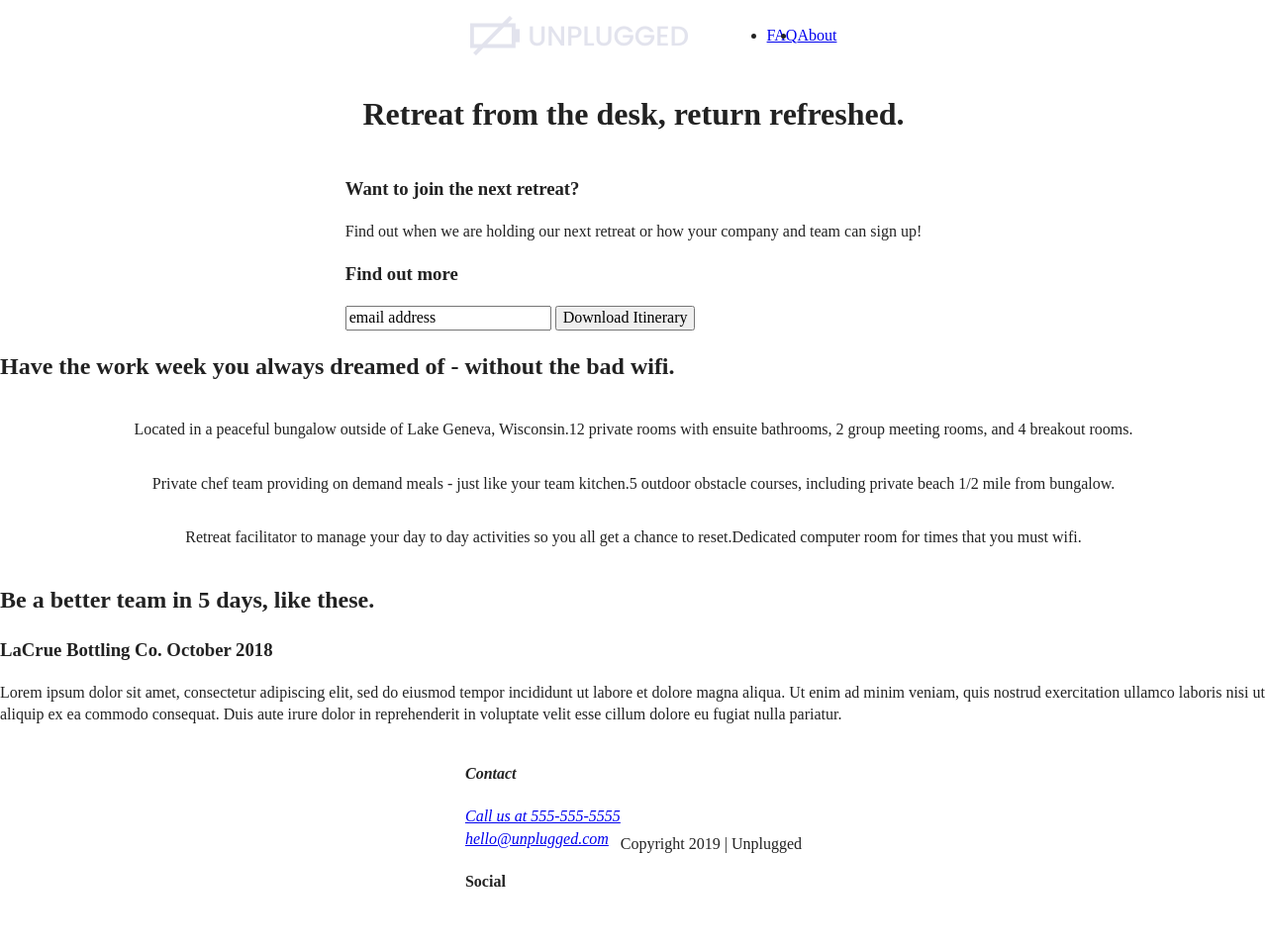
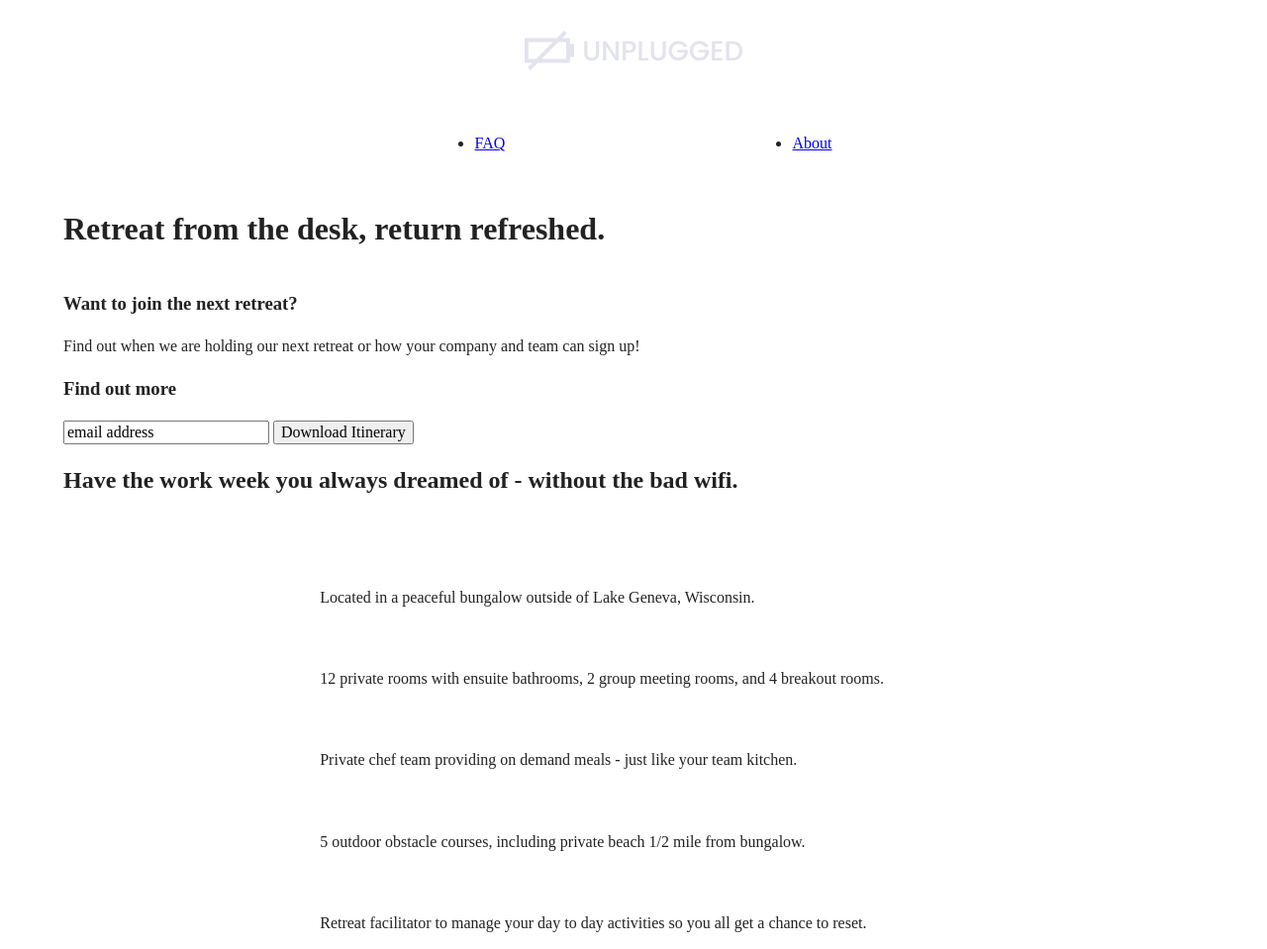
Before and after one commit to angelaflowers/unplugged-retreat, a plain HTML site: page index.html in a window 1280 px wide. Shown: the top 959 px of the page at 99% size. Drawn offline with nearby package versions, Linux system fonts and the light colour scheme.

Commit message:
css widths and margins

```diff
--- a/css/main.css
+++ b/css/main.css
@@ -97,6 +97,10 @@ textarea {
    Author's custom styles
    ========================================================================== */
 
+.content-wrapper {
+	width: 90%;
+	margin; 50px 0;
+}
 
 /* -------------------- Base Header - Footer Styles -------------------- */
 
@@ -108,14 +112,26 @@ footer {
   flex-flow: row wrap;
 }
 
+header {
+	padding: 15px 0;
+}
+
 header .content-wrapper {
   display: flex;
   justify-content: center;
   align-items: center;
   flex-flow: row wrap;
+  margin: 0;
+}
+
+.header-divider {
+	width: 100%;
+	height: 1px;
+	margin: 10px 0 20px 0;
 }
 
 header nav {
+  width: 60%;
   display: flex;
   justify-content: space-around;
   align-items: center;
@@ -125,6 +141,28 @@ header nav {
 header nav ul {
   display: flex;
   justify-content: space-around;
+  width: 100%
+}
+
+footer {
+	flex-direction: column;
+}
+
+footer p {
+	margin: 0;
+}
+
+footer .content-wrapper {
+	width: 55%;
+    margin: 50px 0;
+	display: flex;
+    justify-content: space-around;
+    align-items: center;
+	text-align: center;
+}
+
+footer .contact {
+	margin-bottom: 50px;
 }
 
 footer .social-icons {
@@ -138,11 +176,19 @@ footer .social-icons p {
   justify-content: center;
   align-items: center;
 }
-.footer .social {
+
+footer .social {
   display: flex;
   justify-content: space-between;
   align-items: center;
 }
+
+
+footer .copyright {
+	margin: 20px 0;
+}
+
+
 
 /* -------------------- Mobile Styles - Homepage -------------------- */
 
@@ -153,6 +199,8 @@ footer .social-icons p {
   justify-content: center;
   flex-flow: row wrap;
 }
+
+
 
 /* Aside */
 
@@ -171,11 +219,24 @@ aside {
   flex-flow: row wrap;
 }
 
+.features h2 {
+	margin-bottom: 60px;
+}
+
+.features article {
+	width: 55%;
+	margin: 30px 0;
+}
+
 .features .features-items {
   display: flex;
   justify-content: center;
   align-items: center;
   flex-flow: row wrap;
+}
+
+.features p {
+	margin: 0;
 }
 
 /* Reviews */
@@ -186,6 +247,14 @@ aside {
   flex-flow: row wrap;
 }
 
+.reviews p {
+	margin-bottom: 45px;
+}
+
+.reviews h3 {
+	width: 55%
+	margin: 20px 0;
+}
 /* ==========================================================================
    About Page
    ========================================================================== */
@@ -202,6 +271,10 @@ aside {
   justify-content: center;
   align-items: center;
   flex-flow: row wrap;
+}
+
+.contact-content p {
+	margin: 0;
 }
 
 /* ==========================================================================
--- a/index.html
+++ b/index.html
@@ -107,11 +107,11 @@
 	<footer>
 		<div class="content-wrapper">
 			<div class="footer-content">
-				<address class="contact">
+				<div class="contact">
 					<h4>Contact</h4>
 					<a href="tel:5555555555">Call us at 555-555-5555</a><br>
 					<a href="mailto:hello@unplugged.com">hello@unplugged.com</a>
-				</address>
+				</div>
 				<div class="social">
 					<h4>Social</h4>
 					<div class="social-icons">
```
